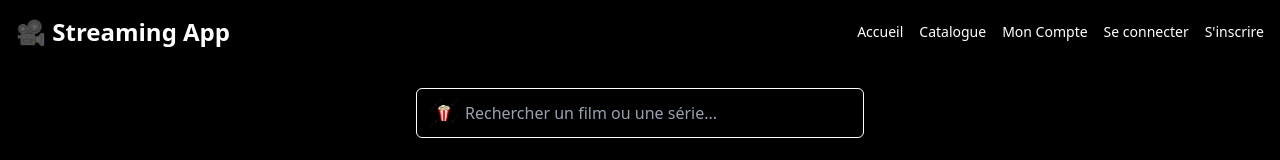
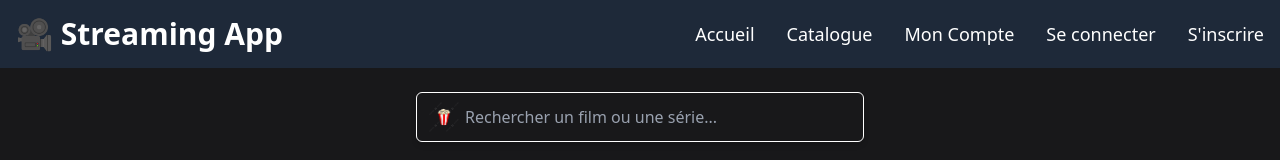
Before and after one commit to ibrahima-gh/Streaming_nodeJS, a Vue app: page /catalogue in a window 1280 px wide. Shown: the top 160 px of the page. Built offline with nearby package versions, Linux system fonts and the light colour scheme.

Commit message:
bg-black modifié, liens pages plus gros

```diff
--- a/src/App.vue
+++ b/src/App.vue
@@ -1,14 +1,20 @@
 <template>
   <div>
-    <header class="bg-black text-white p-4 flex justify-between items-center">
-      <h1 class="text-2xl font-bold cursor-pointer hover:text-red-500 transition" @click="$router.push('/')">🎥 Streaming App</h1>
-      <nav class="flex space-x-4">
-        <router-link to="/" class="text-sm hover:text-red-500 transition">Accueil</router-link>
-        <router-link to="/catalogue" class="text-sm hover:text-red-500 transition">Catalogue</router-link>
-        <router-link to="/account" class="text-sm hover:text-red-500 transition">Mon Compte</router-link>
-        <router-link to="/login" v-if="!user" class="text-sm hover:text-red-500 transition">Se connecter</router-link>
-        <router-link to="/register" v-if="!user" class="text-sm hover:text-red-500 transition">S'inscrire</router-link>
-        <button v-if="user" @click="logout" class="text-sm bg-red-600 px-3 py-1 rounded-lg hover:bg-red-700 transition">
+    <header class="bg-gray-800 text-white p-4 flex flex-col md:flex-row md:justify-between items-center">
+      <h1 class="text-3xl font-bold cursor-pointer hover:text-red-500 transition mb-4 md:mb-0" @click="$router.push('/')">
+        🎥 Streaming App
+      </h1>
+      <nav class="flex flex-col md:flex-row space-y-2 md:space-y-0 md:space-x-8 items-center">
+        <router-link to="/" class="text-lg hover:text-red-500 transition">Accueil</router-link>
+        <router-link to="/catalogue" class="text-lg hover:text-red-500 transition">Catalogue</router-link>
+        <router-link to="/account" class="text-lg hover:text-red-500 transition">Mon Compte</router-link>
+        <router-link to="/login" v-if="!user" class="text-lg hover:text-red-500 transition">Se connecter</router-link>
+        <router-link to="/register" v-if="!user" class="text-lg hover:text-red-500 transition">S'inscrire</router-link>
+        <button
+          v-if="user"
+          @click="logout"
+          class="text-lg bg-red-600 px-4 py-2 rounded-lg hover:bg-red-700 transition"
+        >
           Déconnexion
         </button>
       </nav>
--- a/src/pages/Catalogue.vue
+++ b/src/pages/Catalogue.vue
@@ -1,7 +1,5 @@
 <template>
-  <div class="bg-black text-white min-h-screen px-6 relative">
-    <!-- Effet de souris -->
-    <!-- Supprimé l'élément cursor-follow -->
+  <div class="text-white min-h-screen px-6 relative">
     <!-- Barre de recherche avec logo -->
     <div class="flex items-center justify-center py-6">
       <div class="relative w-full max-w-md">
@@ -48,21 +46,6 @@
         <p class="text-sm mt-2 text-center group-hover:text-red-500 transition">{{ item.title }}</p>
       </router-link>
     </div>
-
-    <!-- Modal pour les détails -->
-    <div v-if="selectedMovie" class="fixed inset-0 bg-black bg-opacity-75 flex items-center justify-center z-50">
-      <div class="bg-gray-800 p-6 rounded-lg shadow-lg max-w-md w-full">
-        <h2 class="text-2xl font-bold mb-4">{{ selectedMovie.title }}</h2>
-        <img :src="selectedMovie.image" alt="Affiche" class="w-full rounded-lg mb-4" />
-        <p class="text-gray-300">Description du film ou série...</p>
-        <button
-          @click="closeDetails"
-          class="mt-4 bg-red-600 text-white px-4 py-2 rounded hover:bg-red-700 transition"
-        >
-          Fermer
-        </button>
-      </div>
-    </div>
   </div>
 </template>
 
@@ -72,7 +55,6 @@ export default {
     return {
       searchQuery: "",
       selectedCategory: "Tous",
-      selectedMovie: null, // Film ou série sélectionné(e)
       categories: ["Tous", "Films", "Séries"],
       items: [
         { id: "1", title: "Inception", image: "/public/téléchargement.jpg", category: "Films" },
@@ -101,12 +83,6 @@ export default {
   methods: {
     filterCategory(category) {
       this.selectedCategory = category;
-    },
-    showDetails(item) {
-      this.selectedMovie = item;
-    },
-    closeDetails() {
-      this.selectedMovie = null;
     },
   },
 };
```
